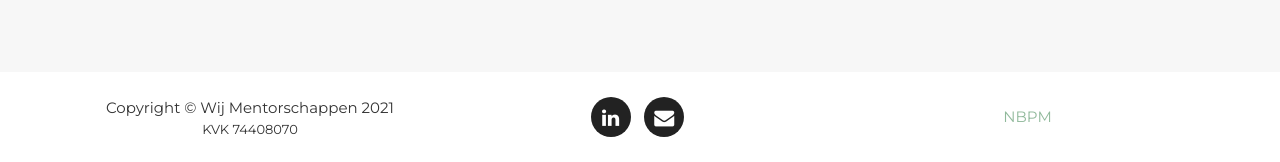
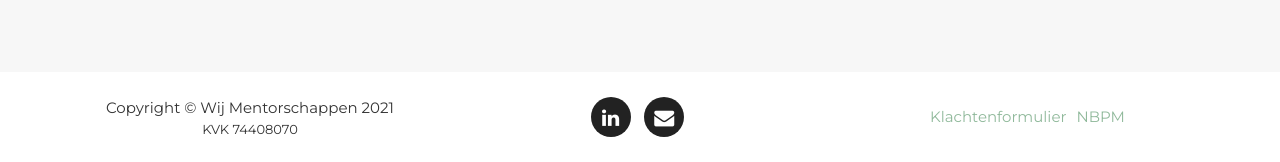
Before and after one commit to wijmentorschappen/wijmentorschappen.github.io, a Jekyll site: the page built from index.html, in a window 1280 px wide and 900 px high, scrolled down 2674 px. Shown: the part 735-897 px from the top of the window. Built offline with Jekyll 4.4.1, drawn with Linux system fonts in a browser that asks for light colours; some web fonts are replaced.

Commit message:
Add klachtenformulier

```diff
--- a/_includes/footer.html
+++ b/_includes/footer.html
@@ -19,8 +19,8 @@
                         </li>
                         <li><a href="#">Tarieven</a>
                         </li> */}}
-                        <li><a href="https://www.nbpm.nl" target="_blank">NBPM</a>
-                        </li>
+                        <li><a href="/pdf/Klachtenformulier Wij Mentorschappen.pdf" target="_blank">Klachtenformulier</a>
+                        <li><a href="https://www.nbpm.nl" target="_blank">NBPM</a></li>
                     </ul>
                 </div>
             </div>
```
